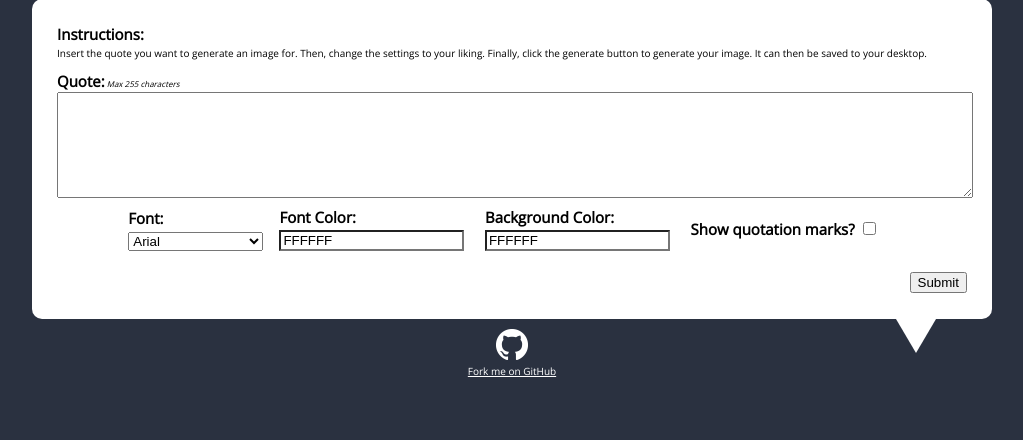
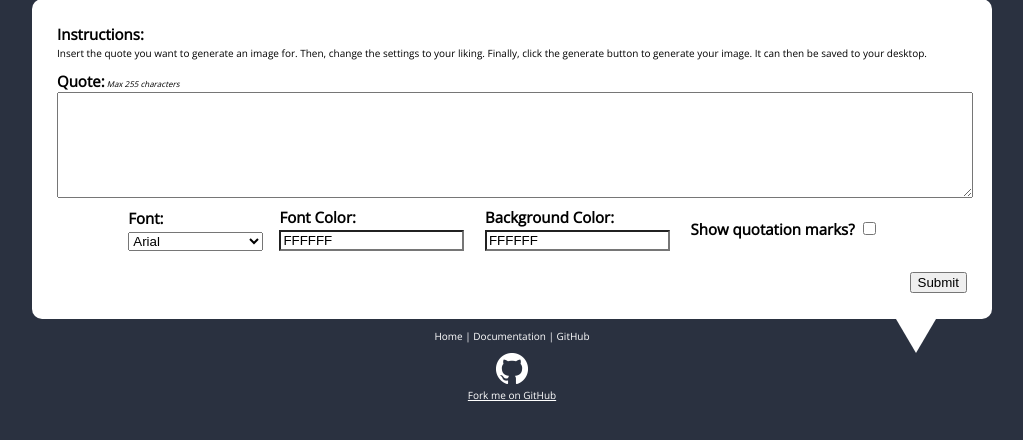
Before and after one commit to Hacym/cite-site, a Flask app: page / in a window 1280 px wide. Shown: the part 59-499 px from the top of the page, without its empty margins (128-1151 px from the left). Run offline with Flask 2, Linux system fonts and the light colour scheme.

Commit message:
Add more layout changes

```diff
--- a/app/templates/index.html
+++ b/app/templates/index.html
@@ -12,6 +12,7 @@
 		<div id="header">
 			<h1>Quotes</h1>
 		</div>
+		<div style="clear:both;">
 		<div id="content">
 			<p class="header">Instructions:</p>
 			<p class="text">Insert the quote you want to generate an image for. Then, change the settings to your liking. Finally, click the generate button to generate your image. It can then be saved to your desktop.</p>
@@ -46,6 +47,9 @@
 		</div>
 	</div>
 	<div id="footer">
+		<p class="nav">
+			Home | Documentation | GitHub
+		</p>
 		<p><a href="https://github.com/Hacym/quote/" target="_blank"><img src="{{url_for('static', filename='github.png')}}" alt="GitHub"><br />Fork me on GitHub</a></p>
 	</div>
 </body>
```
